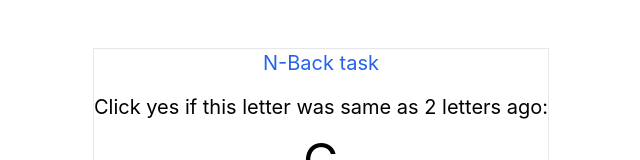
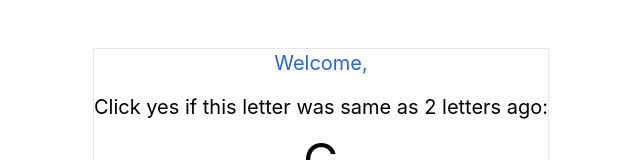
Before and after one commit to D-Pagey/aldgate, a Next.js app: page /game in a window 1280 px wide. Shown: the top 160 px of the page, without its empty margins (319-959 px from the left). Built offline with nearby package versions, Linux system fonts and the light colour scheme.

Commit message:
feat(context): add context global state

```diff
--- /dev/null
+++ b/contexts/index.tsx
@@ -0,0 +1,34 @@
+import {
+  createContext,
+  FC,
+  useState,
+  Dispatch,
+  SetStateAction,
+  useContext,
+} from "react";
+
+export type ContextTypes = {
+  username?: string;
+  setUsername: Dispatch<SetStateAction<string | undefined>>;
+};
+
+const Context = createContext<ContextTypes>({
+  username: undefined,
+  setUsername: () => null,
+});
+
+type Props = {
+  children: any;
+};
+
+export const Provider: FC<Props> = ({ children }) => {
+  const [username, setUsername] = useState<string>();
+
+  return (
+    <Context.Provider value={{ username, setUsername }}>
+      {children}
+    </Context.Provider>
+  );
+};
+
+export const useAppContext = () => useContext(Context);
--- a/pages/_app.tsx
+++ b/pages/_app.tsx
@@ -1,8 +1,14 @@
-import '../styles/globals.css'
-import type { AppProps } from 'next/app'
+import type { AppProps } from "next/app";
+
+import { Provider } from "../contexts";
+import "../styles/globals.css";
 
 function MyApp({ Component, pageProps }: AppProps) {
-  return <Component {...pageProps} />
+  return (
+    <Provider>
+      <Component {...pageProps} />
+    </Provider>
+  );
 }
 
-export default MyApp
+export default MyApp;
--- a/pages/game.tsx
+++ b/pages/game.tsx
@@ -4,6 +4,7 @@ import Head from "next/head";
 import { useRouter } from "next/router";
 
 import useInterval from "../hooks/useInterval";
+import { useAppContext } from "../contexts";
 
 // TODO: move from here to api response
 const testString = "AHGFGAHGFGAHGFG";
@@ -13,6 +14,8 @@ const Game: NextPage = () => {
   const [isPaused, setIsPaused] = useState(false);
   const [correctTally, setCorrectTally] = useState(0);
   const [incorrectTally, setIncorrectTally] = useState(0);
+
+  const { username } = useAppContext();
 
   const router = useRouter();
 
@@ -56,7 +59,7 @@ const Game: NextPage = () => {
       </Head>
 
       <main className="border w-max mx-auto mt-12 flex flex-col items-center">
-        <h1 className="text-blue-600 text-xl">N-Back task</h1>
+        <h1 className="text-blue-600 text-xl">Welcome, {username}</h1>
 
         <h2 className="text-xl mt-4">
           Click yes if this letter was same as 2 letters ago:
--- a/pages/index.tsx
+++ b/pages/index.tsx
@@ -2,9 +2,12 @@ import { FormEvent, SyntheticEvent, useState } from "react";
 import type { NextPage } from "next";
 import Head from "next/head";
 import { useRouter } from "next/router";
+import { useAppContext } from "../contexts";
 
 const Home: NextPage = () => {
   const [name, setName] = useState("");
+
+  const { setUsername } = useAppContext();
 
   const router = useRouter();
 
@@ -15,6 +18,7 @@ const Home: NextPage = () => {
   const handleSubmit = (event: SyntheticEvent) => {
     event.preventDefault();
 
+    setUsername(name);
     // set name in global state
     router.push("/game");
   };
```
